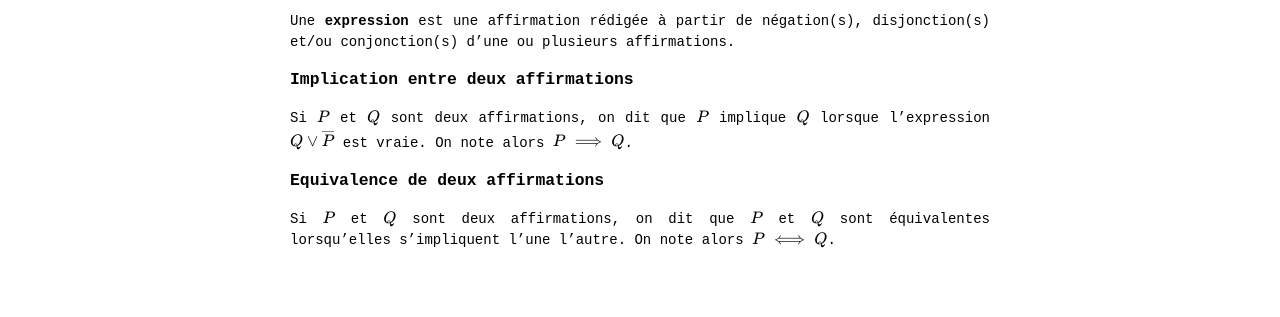
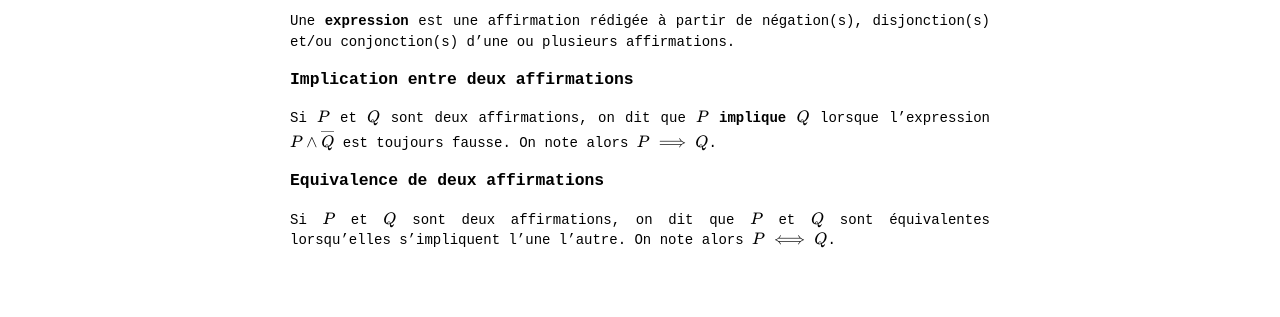
Before and after one commit to Thrallherd/AlgebraExNihilo, a Jekyll site: the page built from logic_def.md, in a window 1280 px wide. Shown: the part 920-1237 px from the top of the page. Built offline with Jekyll 4.4.1, drawn with Linux system fonts in a browser that asks for light colours; formulas are drawn with MathJax 3.

Commit message:
Update logic_def.md

```diff
--- a/logic_def.md
+++ b/logic_def.md
@@ -29,7 +29,7 @@ La **conjonction** de deux affirmations $$P$$ et $$Q$$ est vraie si $$P$$ et $$Q
 Une **expression** est une affirmation rédigée à partir de négation(s), disjonction(s) et/ou conjonction(s) d'une ou plusieurs affirmations.
 
 ### Implication entre deux affirmations
-Si $$P$$ et $$Q$$ sont deux affirmations, on dit que $$P$$ implique $$Q$$ lorsque l'expression $$Q \lor \overline P$$ est vraie. On note alors $$P \implies Q$$.
+Si $$P$$ et $$Q$$ sont deux affirmations, on dit que $$P$$ **implique** $$Q$$ lorsque l'expression $$P \land \overline Q$$ est toujours fausse. On note alors $$P \implies Q$$.
 
 ### Equivalence de deux affirmations
 Si $$P$$ et $$Q$$ sont deux affirmations, on dit que $$P$$ et $$Q$$ sont équivalentes lorsqu'elles s'impliquent l'une l'autre. On note alors $$P \iff Q$$.
```
